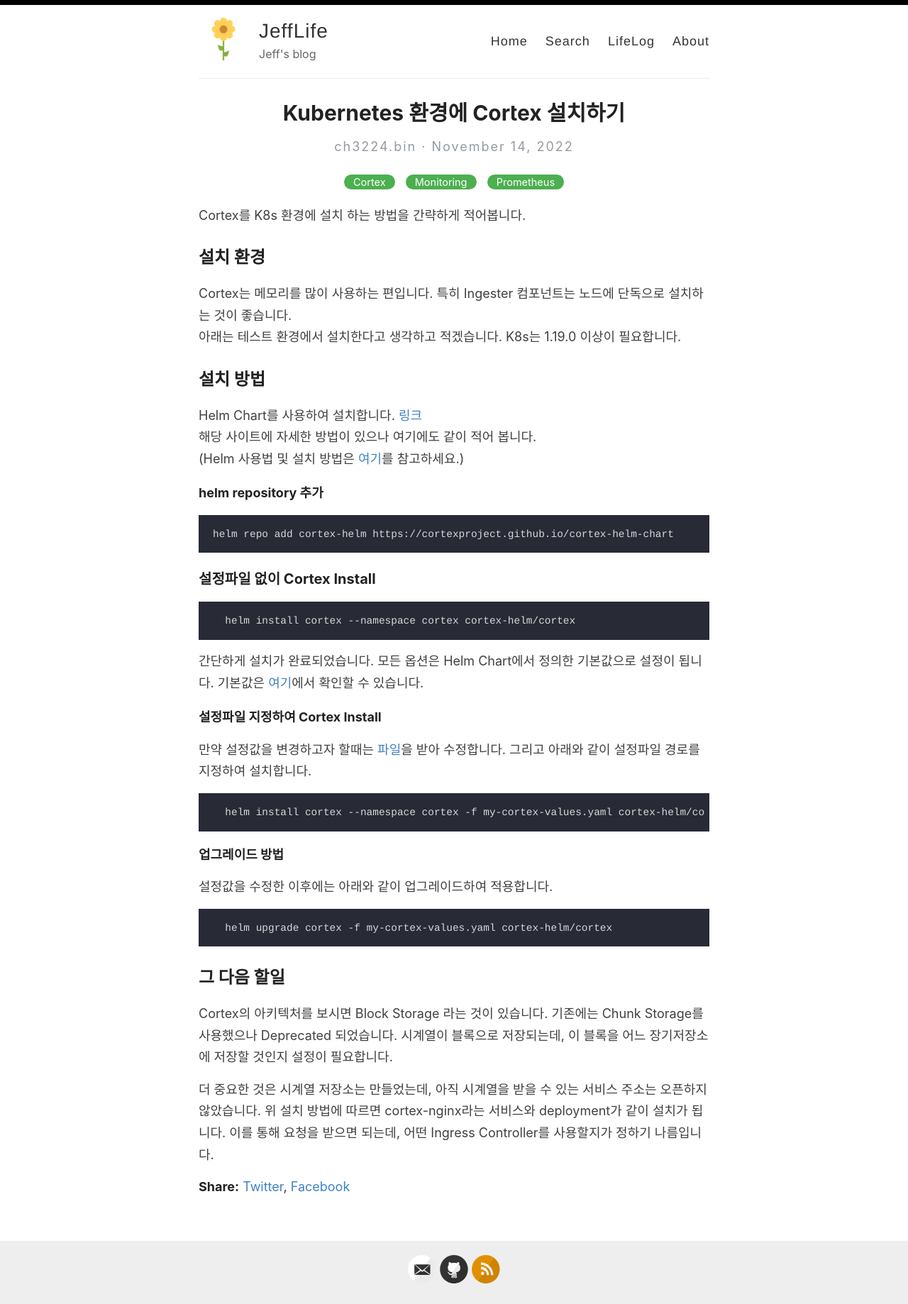
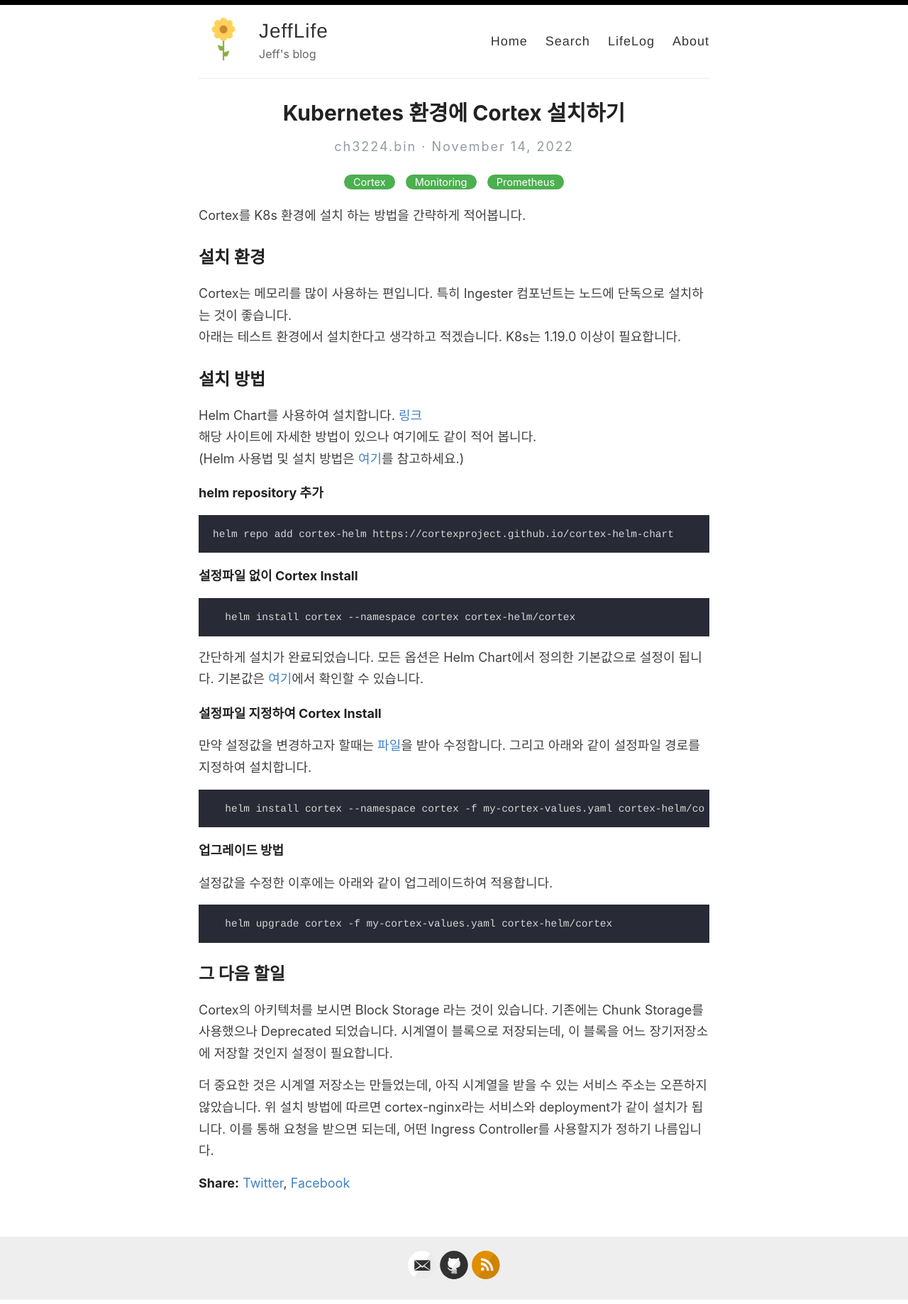
Before and after one commit to ch3224bin/ch3224bin.github.io, a Jekyll site: the page built from _posts/2022-11-14-cortex-k8s-setup.md, in a window 1280 px wide. Shown: the whole page at 71% size. Built offline with Jekyll 4.4.1, drawn with Linux system fonts in a browser that asks for light colours; comment, search, counter and statistics services are not loaded.

````diff
--- a/_posts/2022-11-14-cortex-k8s-setup.md
+++ b/_posts/2022-11-14-cortex-k8s-setup.md
@@ -23,7 +23,7 @@ Helm Chart를 사용하여 설치합니다. [링크](https://github.com/cortexpr
 ```
 helm repo add cortex-helm https://cortexproject.github.io/cortex-helm-chart
 ```
-### 설정파일 없이 Cortex Install
+#### 설정파일 없이 Cortex Install
 
 ```
   helm install cortex --namespace cortex cortex-helm/cortex
````
